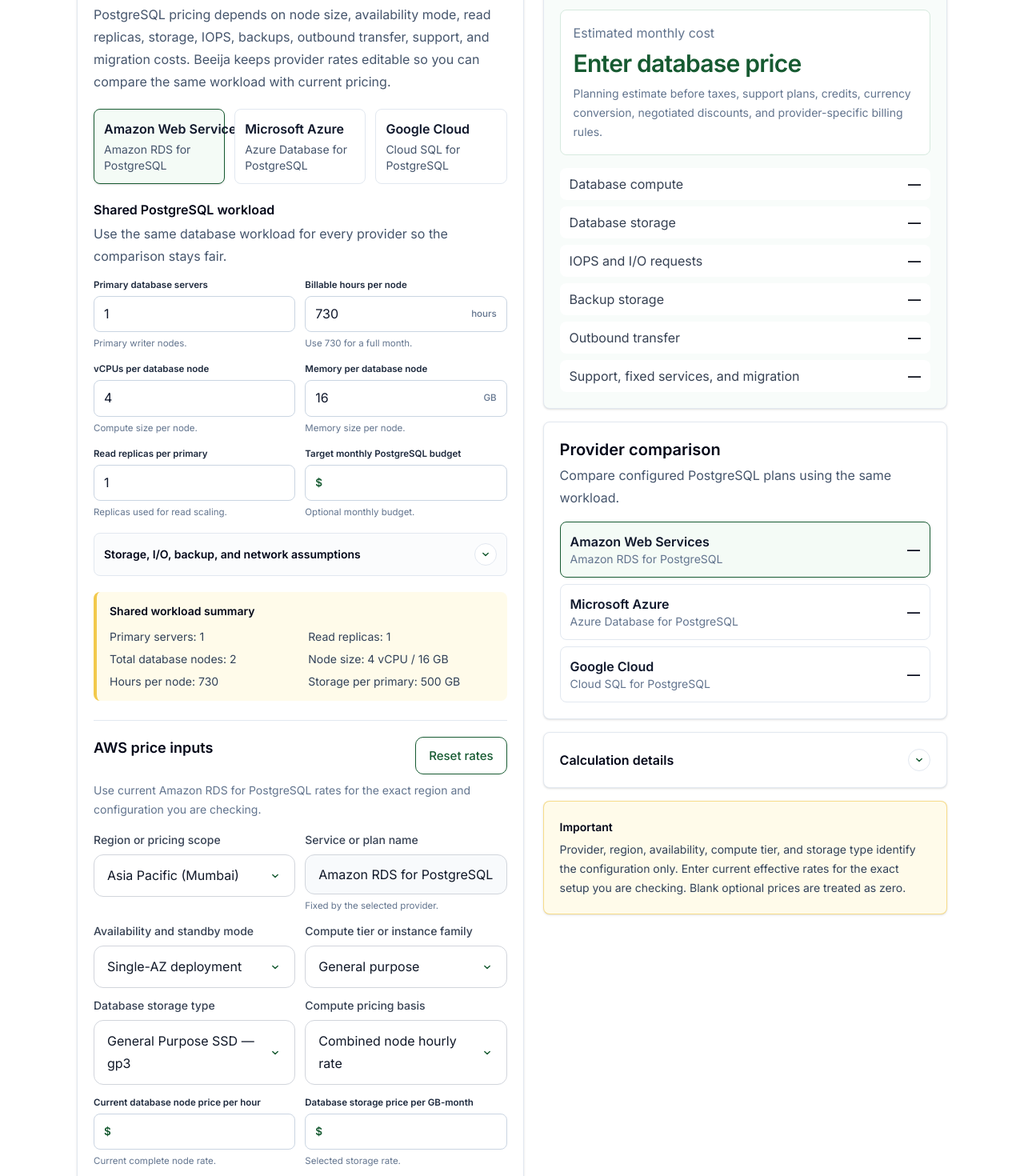
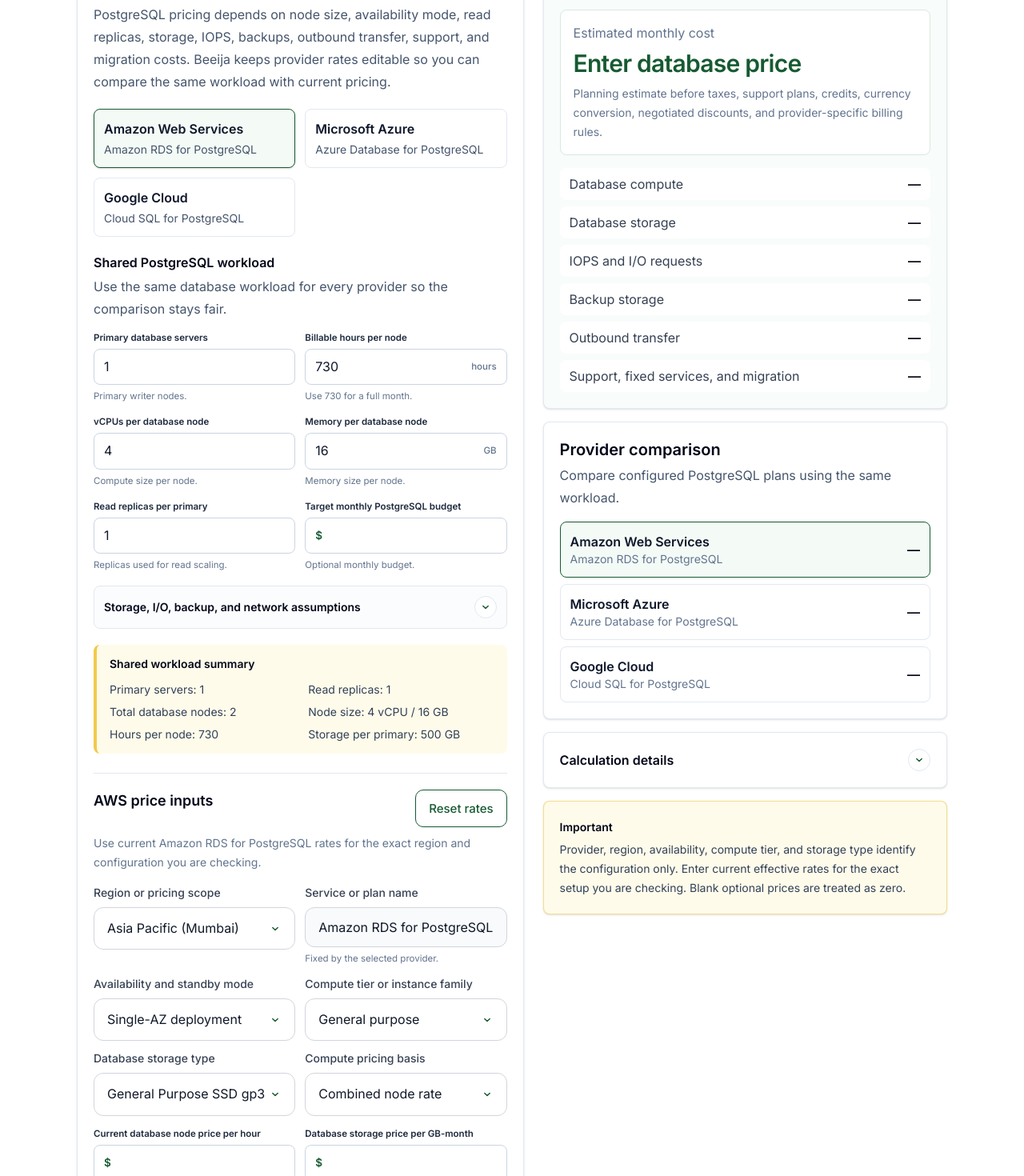
Before and after one commit to vaarunsonawwane-ops/beeija, a Next.js app: page /tools/cloud-postgresql-cost-comparison-calculator in a window 1280 px wide. Shown: the part 820-2290 px from the top of the page at 80% size. Built offline with nearby package versions, Linux system fonts and the light colour scheme.

Commit message:
Update ToolClient.tsx

```diff
--- a/app/tools/cloud-postgresql-cost-comparison-calculator/ToolClient.tsx
+++ b/app/tools/cloud-postgresql-cost-comparison-calculator/ToolClient.tsx
@@ -218,11 +218,18 @@ function shortenOptionLabel(label: string) {
     "General-purpose instance family": "General purpose",
     "Memory-optimized instance family": "Memory optimized",
     "Other RDS instance family": "Other instance family",
-    "Combined database instance hourly rate": "Combined node hourly rate",
-    "Separate vCPU and memory hourly rates": "Separate vCPU and memory rates",
-    "Separate vCore and memory hourly rates": "Separate vCore and memory rates",
-    "Combined server hourly rate": "Combined node hourly rate",
-    "Combined instance hourly rate": "Combined node hourly rate",
+    "General Purpose SSD — gp3": "General Purpose SSD gp3",
+    "General Purpose SSD — gp2": "General Purpose SSD gp2",
+    "Provisioned IOPS SSD — io2": "Provisioned IOPS io2",
+    "Provisioned IOPS SSD — io1": "Provisioned IOPS io1",
+    "Other RDS storage type": "Other storage type",
+    "Other Azure storage option": "Other storage option",
+    "Other Cloud SQL storage option": "Other storage option",
+    "Combined database instance hourly rate": "Combined node rate",
+    "Separate vCPU and memory hourly rates": "Separate vCPU and memory",
+    "Separate vCore and memory hourly rates": "Separate vCore and memory",
+    "Combined server hourly rate": "Combined node rate",
+    "Combined instance hourly rate": "Combined node rate",
   };
 
   return replacements[label] ?? label;
@@ -679,7 +686,7 @@ export default function ToolClient() {
             </p>
           </div>
 
-          <div className="mt-5 grid gap-3 sm:grid-cols-3">
+          <div className="mt-5 grid gap-3 sm:grid-cols-2">
             {plans.map((plan) => {
               const provider = getCloudPostgresProvider(plan.providerId);
               const providerDisplay = getProviderDisplay(provider);
@@ -690,16 +697,16 @@ export default function ToolClient() {
                   key={plan.id}
                   type="button"
                   onClick={() => openPlanEditor(plan.id)}
-                  className={`flex min-h-[88px] min-w-0 flex-col justify-center rounded-lg border p-3 text-left transition hover:-translate-y-0.5 hover:shadow-sm ${
+                  className={`min-w-0 rounded-lg border p-3 text-left transition ${
                     selected
-                      ? "border-[var(--green)] bg-[#f4fbf6] shadow-sm"
-                      : "border-slate-200 bg-white hover:border-[var(--green)]"
+                      ? "border-[#165A31] bg-[#f4fbf6] shadow-sm"
+                      : "border-slate-200 bg-white hover:border-[#165A31]"
                   }`}
                 >
                   <span className="block truncate text-base font-semibold text-slate-900">
                     {providerDisplay.providerName}
                   </span>
-                  <span className="mt-1 block min-h-10 break-words text-sm leading-5 text-slate-600 [overflow-wrap:anywhere]">
+                  <span className="mt-1 block text-sm leading-5 text-slate-600">
                     {providerDisplay.serviceName}
                   </span>
                 </button>
```
